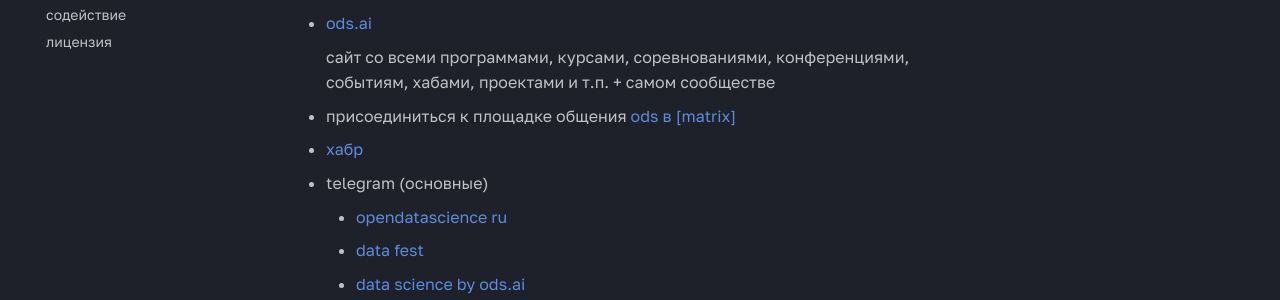
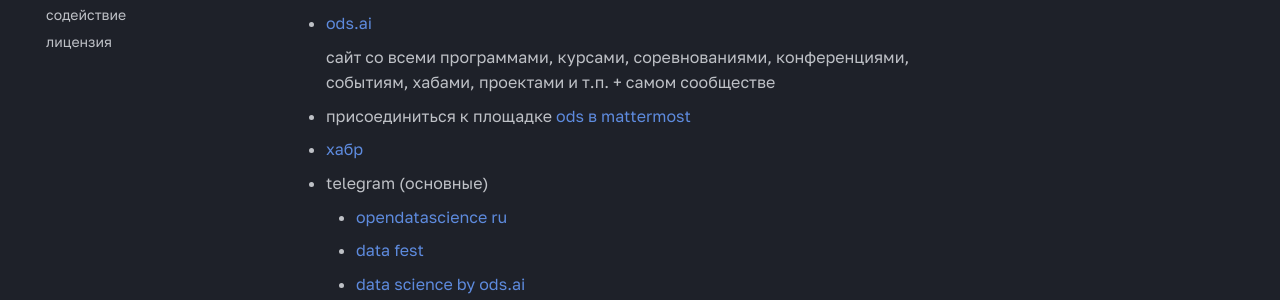
Before and after one commit to open-data-science/pycourse, an MkDocs documentation site: the page built from docs/community.md, in a window 1280 px wide and 952 px high. Shown: the part 271-571 px from the top of the window. Built offline with MkDocs 1.6.1 and Material for MkDocs 9.7.7, drawn with Linux system fonts in a browser that asks for light colours; some web fonts are replaced; comment, search, counter and statistics services are not loaded.

Commit message:
Update community.md

```diff
--- a/docs/community.md
+++ b/docs/community.md
@@ -4,7 +4,7 @@
 
     сайт со всеми программами, курсами, соревнованиями, конференциями, событиям, хабами, проектами и т.п. + самом сообществе
 
-* присоединиться к площадке общения [ods в [matrix]](https://ods.ai/tracks/odsmatrix101)
+* присоединиться к площадке [ods в mattermost](https://ods.ai/tracks/mattermost)
 * [хабр](https://habr.com/ru/company/ods/blog/)
 * telegram (основные)
     * [opendatascience ru](https://t.me/ods_ru)
```
